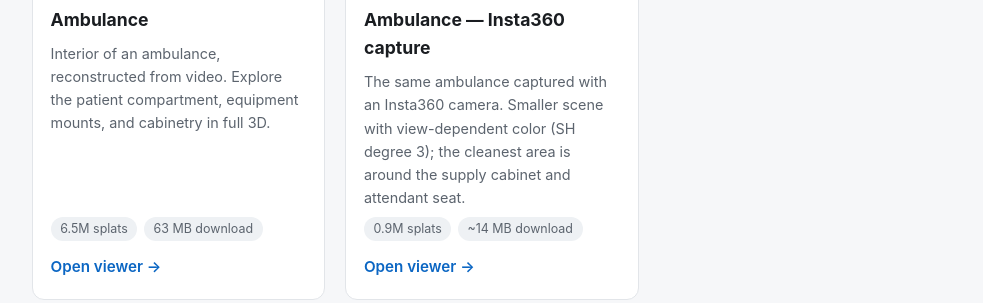
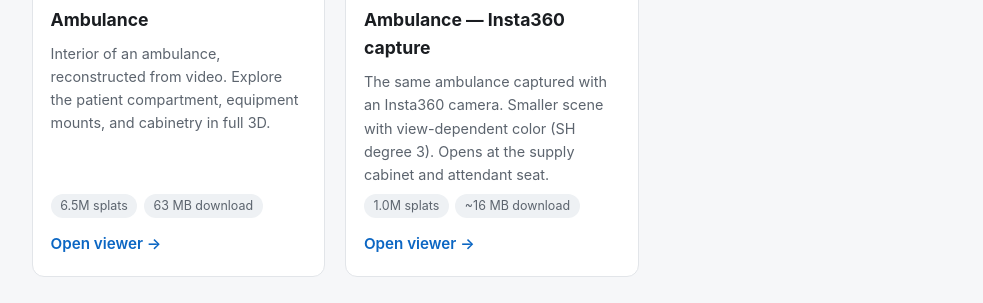
Before and after one commit to WenzhouDing/3DGS-Health-Scenes, a plain HTML site: page index.html in a window 1280 px wide. Shown: the part 513-816 px from the top of the page, without its empty margins (148-1131 px from the left). Drawn offline with Linux system fonts and the light colour scheme.

Commit message:
Restore unfiltered Insta360 scene

```diff
--- a/index.html
+++ b/index.html
@@ -155,12 +155,12 @@
         <h2>Ambulance &mdash; Insta360 capture</h2>
         <p class="caption">
           The same ambulance captured with an Insta360 camera. Smaller scene with
-          view-dependent color (SH degree 3); the cleanest area is around the
-          supply cabinet and attendant seat.
+          view-dependent color (SH degree 3). Opens at the supply cabinet and
+          attendant seat.
         </p>
         <div class="chips">
-          <span class="chip">0.9M splats</span>
-          <span class="chip">~14 MB download</span>
+          <span class="chip">1.0M splats</span>
+          <span class="chip">~16 MB download</span>
         </div>
         <a class="open" href="viewers/ambulance-insta360/">Open viewer &rarr;</a>
       </div>
```
Also changed, not shown: assets/ambulance-insta360.jpg, 2 other files.
